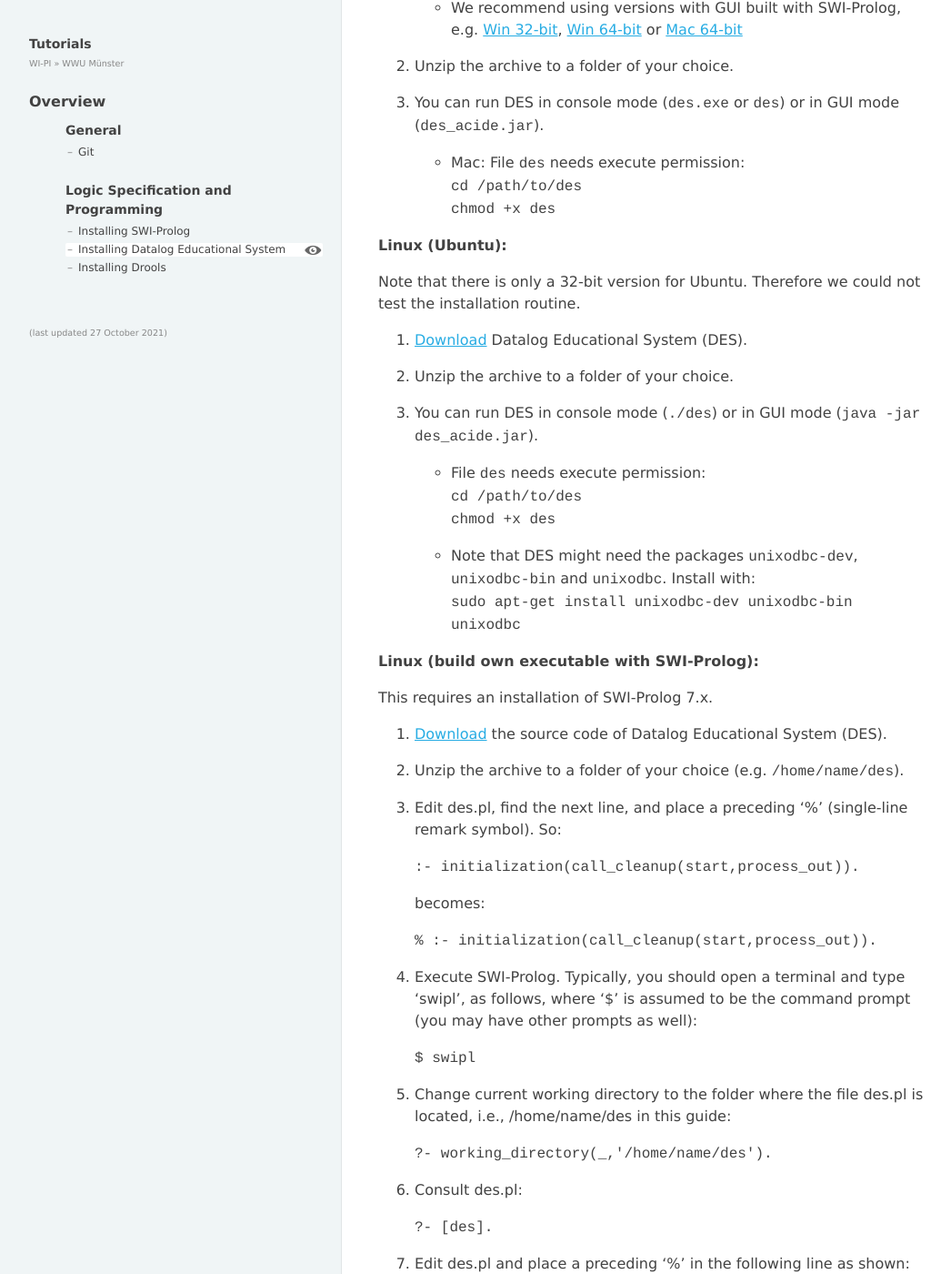
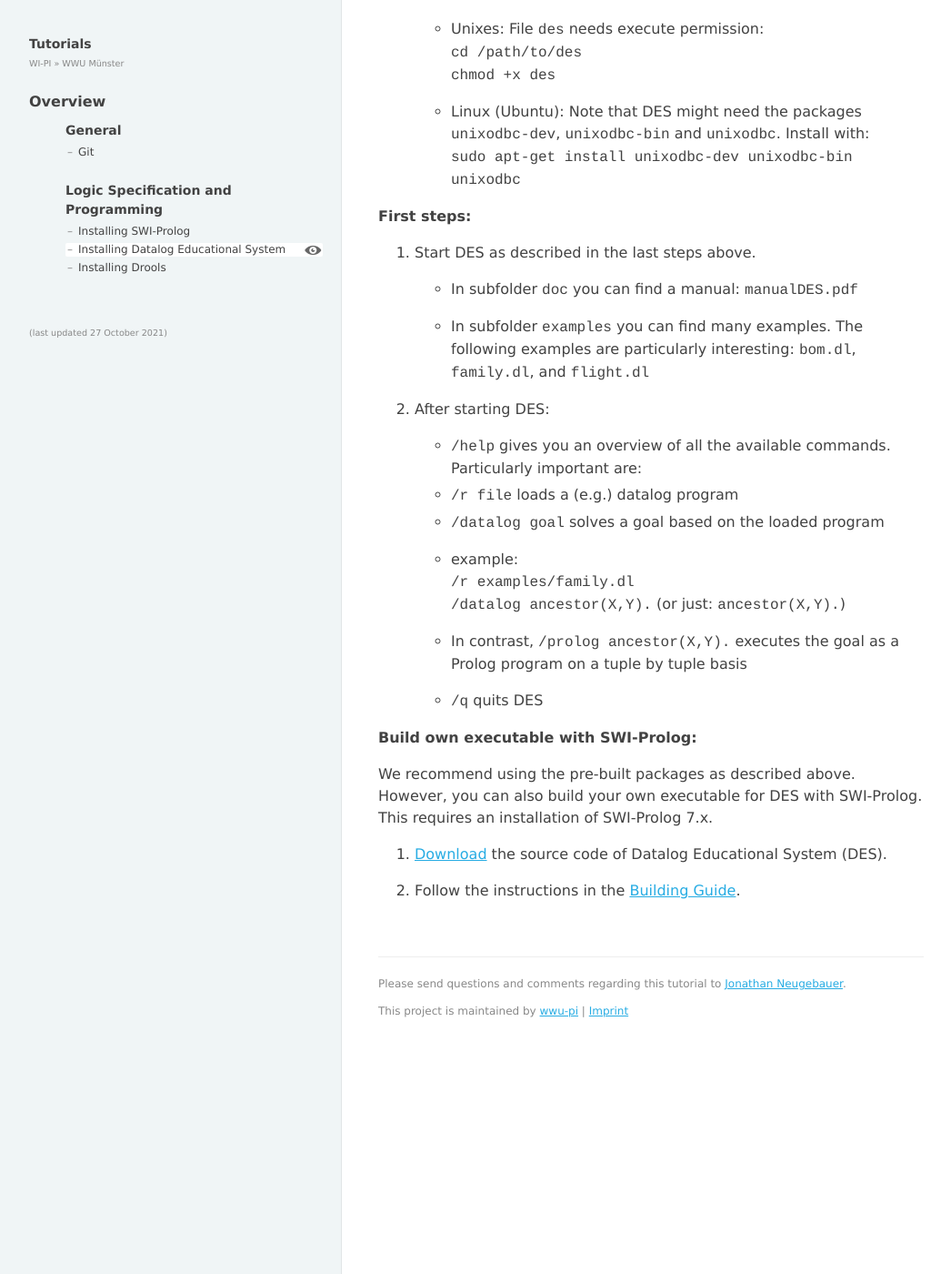
Before and after one commit to wwu-pi/tutorials, a Jekyll site: the page built from lectures/lsp/020_install_des.md, in a window 1280 px wide and 1400 px high, scrolled down 343 px. Shown: the whole window at 91% size, without its empty margins (8-1054 px from the left). Built offline with Jekyll 4.4.1, drawn with Linux system fonts in a browser that asks for light colours; some of the changed text lies outside the part shown.

Commit message:
Update DES tutorial

```diff
--- a/lectures/lsp/020_install_des.md
+++ b/lectures/lsp/020_install_des.md
@@ -2,88 +2,23 @@
 layout: recipe
 title: Installing Datalog Educational System
 ---
-**Mac:**
 
-1. `brew install homebrew/science/des`
-
-   Or `brew tap homebrew/science` and then `brew install des`.
-
-**Windows and Mac:**
+**Installation:**
 
 1. [Download](http://www.fdi.ucm.es/profesor/fernan/des/html/download.html) Datalog Educational System (DES).
 
-   * We recommend using versions with GUI built with SWI-Prolog, e.g. [Win 32-bit](https://sourceforge.net/projects/des/files/des/des5.0.1/DES5.0.1ACIDE0.17Windows32SWI.zip/download), [Win 64-bit](https://sourceforge.net/projects/des/files/des/des5.0.1/DES5.0.1ACIDE0.17Windows64SWI.zip/download) or [Mac 64-bit](https://sourceforge.net/projects/des/files/des/des5.0.1/DES5.0.1ACIDE0.17MacOSX64SWI.zip/download)
-
+   * We recommend using versions built with SWI-Prolog, e.g. [Windows](https://sourceforge.net/projects/des/files/des/des6.3/DES6.3ACIDE0.17Windows64SWI.zip/download) or [Unixes](https://sourceforge.net/projects/des/files/des/des6.3/DES6.3ACIDE0.17UnixesSWI.zip/download)
 
 2. Unzip the archive to a folder of your choice.
 
-3. You can run DES in console mode (`des.exe` or `des`) or in GUI mode (`des_acide.jar`).
+3. You can run DES in console mode (`des.exe` or `des`).
 
-   * Mac: File `des` needs execute permission:
+   * Unixes: File `des` needs execute permission:
     `cd /path/to/des`
     `chmod +x des`
 
-**Linux (Ubuntu):**
-
-Note that there is only a 32-bit version for Ubuntu. Therefore we could not test the installation routine.
-
-1. [Download](https://sourceforge.net/projects/des/files/des/des5.0.1/DES5.0.1ACIDE0.17Linux32SICStus.zip/download) Datalog Educational System (DES).
-
-2. Unzip the archive to a folder of your choice.
-
-3. You can run DES in console mode (`./des`) or in GUI mode (`java -jar des_acide.jar`).
-
-   * File `des` needs execute permission:
-    `cd /path/to/des`
-    `chmod +x des`
-
-   * Note that DES might need the packages `unixodbc-dev`, `unixodbc-bin` and `unixodbc`. Install with:
+   * Linux (Ubuntu): Note that DES might need the packages `unixodbc-dev`, `unixodbc-bin` and `unixodbc`. Install with:
    `sudo apt-get install unixodbc-dev unixodbc-bin unixodbc`
-
-**Linux (build own executable with SWI-Prolog):**
-
-This requires an installation of SWI-Prolog 7.x.
-
-1. [Download](https://sourceforge.net/projects/des/files/des/des5.0.1/DES5.0.1ACIDE0.17UnixesSWI.zip/download) the source code of Datalog Educational System (DES).
-
-2. Unzip the archive to a folder of your choice (e.g. `/home/name/des`).
-
-3. Edit des.pl, find the next line, and place a preceding '%' (single-line remark symbol). So:
-
-      `:- initialization(call_cleanup(start,process_out)).`
-
-   becomes:
-
-      `% :- initialization(call_cleanup(start,process_out)).`
-
-4. Execute SWI-Prolog. Typically, you should open a terminal and type 'swipl', as follows, where '$' is assumed to be the command prompt (you may have other prompts as well):
-
-   `$ swipl`
-
-5. Change current working directory to the folder where the file des.pl is located, i.e., /home/name/des in this guide:
-
-   `?- working_directory(_,'/home/name/des').`
-
-6. Consult des.pl:
-
-   `?- [des].`
-
-7. Edit des.pl and place a preceding '%' in the following line as shown:
-
-    `% :- include('des_ini.pl').`
-
-8. Consult again des.pl:
-
-   `?- [des].`
-
-9. Build a command shell application with:
-
-   `?- qsave_program(des,[goal=start]).`
-
-1. Exit Prolog with:
-   `?- halt.`
-
-1. If everything worked correctly, you can run DES with `./des` or `java -jar des_acide.jar`.
 
 **First steps:**
 
@@ -106,3 +41,12 @@
     * In contrast, `/prolog ancestor(X,Y).` executes the goal as a Prolog program on a tuple by tuple basis
 
     * `/q`              quits DES
+
+**Build own executable with SWI-Prolog:**
+
+We recommend using the pre-built packages as described above. However, you can also build your own executable for DES
+with SWI-Prolog. This requires an installation of SWI-Prolog 7.x.
+
+1. [Download](https://sourceforge.net/projects/des/files/des/des6.3/DES6.3SWI.zip/download) the source code of Datalog Educational System (DES).
+
+2. Follow the instructions in the [Building Guide](https://sourceforge.net/projects/des/files/des/des6.3/Building_executables_SWI-Prolog.txt/download).
```
